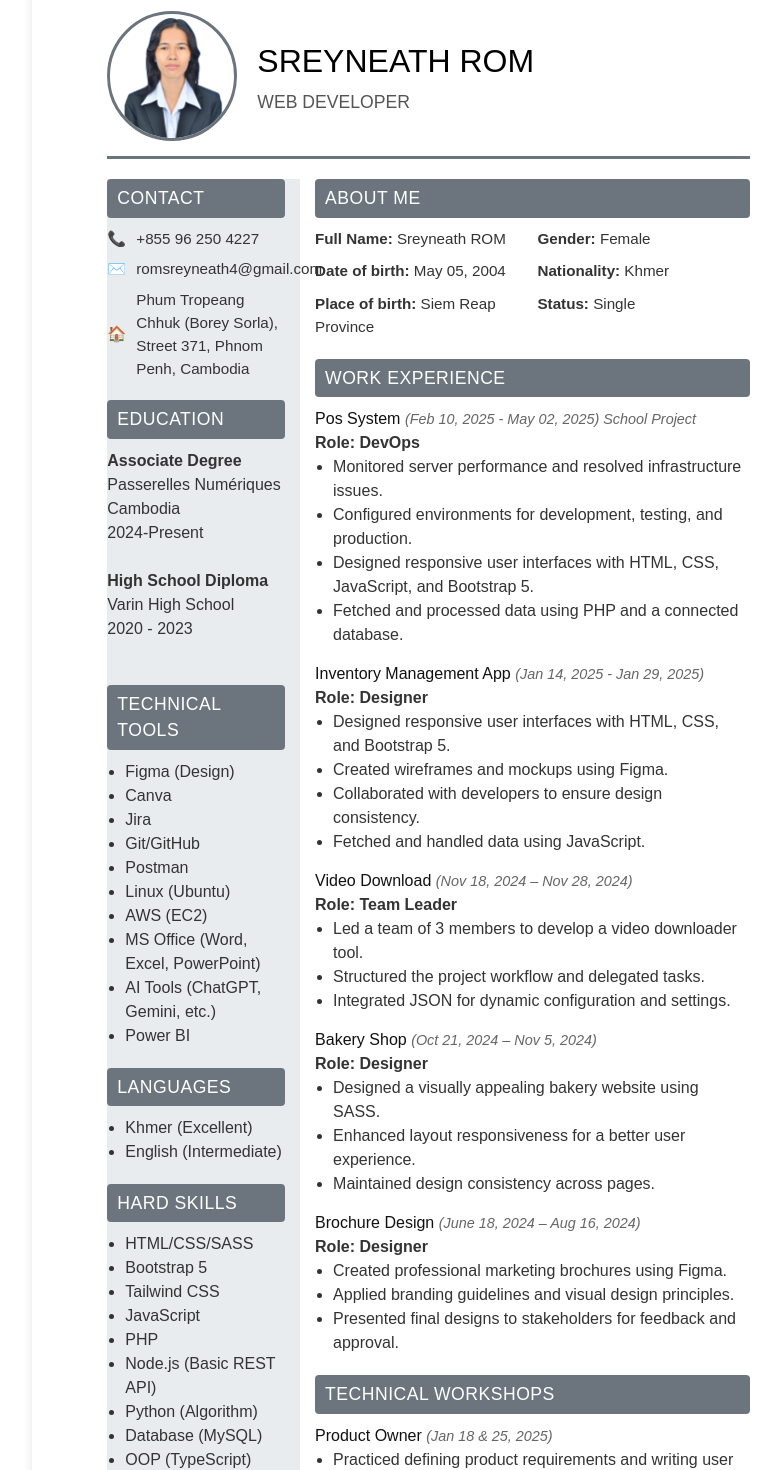
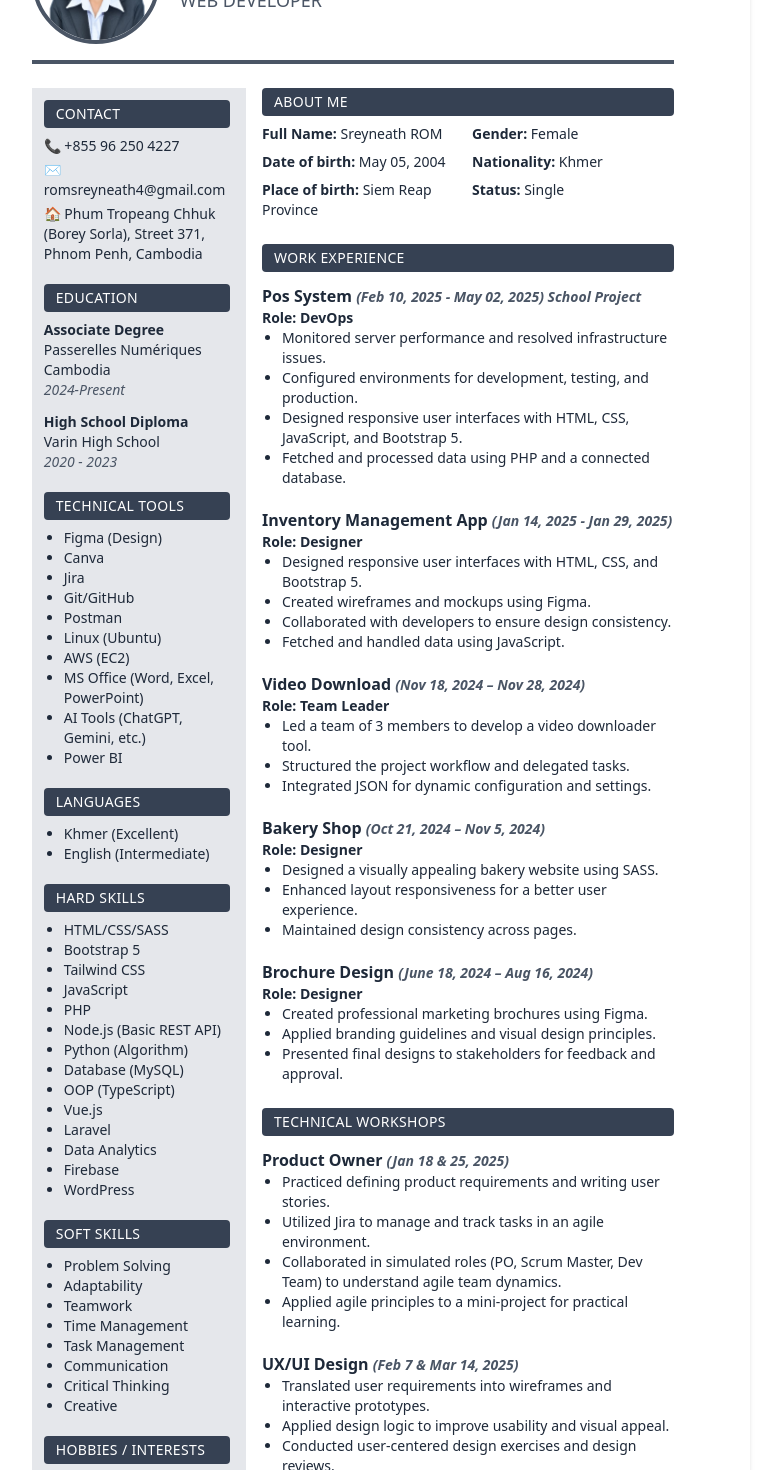
Before and after one commit to Sreyneath-Rom/cv, a Vue app: page / in a window 1280 px wide. Shown: the part 160-1630 px from the top of the page, without its empty margins (287-1068 px from the left). Built offline with nearby package versions, Linux system fonts and the light colour scheme.

Commit message:
update UI with tailwind style

```diff
--- a/src/App.vue
+++ b/src/App.vue
@@ -1,66 +1,84 @@
 <template>
-  <div id="app">
+  <div id="app" class="bg-white w-[210mm] min-h-[297mm] mx-auto p-[20mm] shadow-md text-gray-800 print:shadow-none print:mx-0 print:p-0 print:bg-white">
     <div ref="resume">
       <!-- Header -->
-      <div class="header">
-        <img :src="photo" alt="Sreyneath Rom" />
+      <div class="flex items-center border-b-4 border-gray-600 pb-4 mb-6">
+        <img :src="photo" alt="Sreyneath Rom" class="w-32 h-32 rounded-full object-cover mr-5 border-4 border-gray-600" />
         <div>
-          <h1>{{ name }}</h1>
-          <h2>{{ title }}</h2>
+          <h1 class="text-3xl font-bold text-black">{{ name }}</h1>
+          <h2 class="text-lg text-gray-600 mt-1 font-normal">{{ title }}</h2>
         </div>
       </div>
 
       <!-- Columns -->
-      <div class="columns">
+      <div class="flex">
         <!-- LEFT COLUMN -->
-        <div class="left-column">
-          <div class="section">
-            <h3>Contact</h3>
-            <div class="contact-item phone">{{ phone }}</div>
-            <div class="contact-item email">{{ email }}</div>
-            <div class="contact-item address">{{ address }}</div>
+        <div class="w-1/3 pr-4 bg-gray-200 p-3 print:bg-gray-200">
+          <!-- Contact -->
+          <div class="mb-5">
+            <h3 class="bg-gray-700 text-white px-3 py-1 rounded text-sm uppercase tracking-wide mb-2">Contact</h3>
+            <div class="flex items-center mb-1 text-sm">📞 {{ phone }}</div>
+            <div class="flex items-center mb-1 text-sm">✉️ {{ email }}</div>
+            <div class="flex items-center mb-1 text-sm">🏠 {{ address }}</div>
           </div>
 
-          <div class="section">
-            <h3>Education</h3>
-            <div v-for="edu in education" :key="edu.degree">
+          <!-- Education -->
+          <div class="mb-5">
+            <h3 class="bg-gray-700 text-white px-3 py-1 rounded text-sm uppercase tracking-wide mb-2">Education</h3>
+            <div v-for="edu in education" :key="edu.degree" class="text-sm mb-3">
               <strong>{{ edu.degree }}</strong><br />
               {{ edu.institution }}<br />
-              <span class="date">{{ edu.years }}</span><br /><br />
+              <span class="italic text-gray-600">{{ edu.years }}</span>
             </div>
           </div>
 
-          <div class="section">
-            <h3>Technical Tools</h3>
-            <ul><li v-for="tool in technicalTools" :key="tool">{{ tool }}</li></ul>
+          <!-- Technical Tools -->
+          <div class="mb-5">
+            <h3 class="bg-gray-700 text-white px-3 py-1 rounded text-sm uppercase tracking-wide mb-2">Technical Tools</h3>
+            <ul class="list-disc pl-5 text-sm">
+              <li v-for="tool in technicalTools" :key="tool">{{ tool }}</li>
+            </ul>
           </div>
 
-          <div class="section">
-            <h3>Languages</h3>
-            <ul><li v-for="lang in languages" :key="lang">{{ lang }}</li></ul>
+          <!-- Languages -->
+          <div class="mb-5">
+            <h3 class="bg-gray-700 text-white px-3 py-1 rounded text-sm uppercase tracking-wide mb-2">Languages</h3>
+            <ul class="list-disc pl-5 text-sm">
+              <li v-for="lang in languages" :key="lang">{{ lang }}</li>
+            </ul>
           </div>
 
-          <div class="section">
-            <h3>Hard Skills</h3>
-            <ul><li v-for="skill in hardSkills" :key="skill">{{ skill }}</li></ul>
+          <!-- Hard Skills -->
+          <div class="mb-5">
+            <h3 class="bg-gray-700 text-white px-3 py-1 rounded text-sm uppercase tracking-wide mb-2">Hard Skills</h3>
+            <ul class="list-disc pl-5 text-sm">
+              <li v-for="skill in hardSkills" :key="skill">{{ skill }}</li>
+            </ul>
           </div>
 
-          <div class="section">
-            <h3>Soft Skills</h3>
-            <ul><li v-for="skill in softSkills" :key="skill">{{ skill }}</li></ul>
+          <!-- Soft Skills -->
+          <div class="mb-5">
+            <h3 class="bg-gray-700 text-white px-3 py-1 rounded text-sm uppercase tracking-wide mb-2">Soft Skills</h3>
+            <ul class="list-disc pl-5 text-sm">
+              <li v-for="skill in softSkills" :key="skill">{{ skill }}</li>
+            </ul>
           </div>
 
-          <div class="section">
-            <h3>Hobbies/Interests</h3>
-            <ul><li v-for="hobby in hobbies" :key="hobby">{{ hobby }}</li></ul>
+          <!-- Hobbies -->
+          <div class="mb-5">
+            <h3 class="bg-gray-700 text-white px-3 py-1 rounded text-sm uppercase tracking-wide mb-2">Hobbies / Interests</h3>
+            <ul class="list-disc pl-5 text-sm">
+              <li v-for="hobby in hobbies" :key="hobby">{{ hobby }}</li>
+            </ul>
           </div>
         </div>
 
         <!-- RIGHT COLUMN -->
-        <div class="right-column">
-          <div class="section">
-            <h3>About Me</h3>
-            <div class="about-me">
+        <div class="w-2/3 pl-4">
+          <!-- About Me -->
+          <div class="mb-6">
+            <h3 class="bg-gray-700 text-white px-3 py-1 rounded text-sm uppercase tracking-wide mb-2">About Me</h3>
+            <div class="grid grid-cols-2 gap-2 text-sm">
               <div><strong>Full Name:</strong> {{ about.fullName }}</div>
               <div><strong>Gender:</strong> {{ about.gender }}</div>
               <div><strong>Date of birth:</strong> {{ about.dob }}</div>
@@ -70,45 +88,60 @@
             </div>
           </div>
 
-          <div class="section">
-            <h3>Work Experience</h3>
-            <div v-for="exp in workExperience" :key="exp.title" class="experience-item">
-              <h4>{{ exp.title }} <span class="date">({{ exp.date }}) {{ exp.extra || '' }}</span></h4>
-              <div class="role">Role: {{ exp.role }}</div>
-              <ul><li v-for="desc in exp.descriptions" :key="desc">{{ desc }}</li></ul>
+          <!-- Work Experience -->
+          <div class="mb-6">
+            <h3 class="bg-gray-700 text-white px-3 py-1 rounded text-sm uppercase tracking-wide mb-3">Work Experience</h3>
+            <div v-for="exp in workExperience" :key="exp.title" class="mb-5">
+              <h4 class="text-base font-semibold">
+                {{ exp.title }}
+                <span class="italic text-gray-600 text-sm">({{ exp.date }}) {{ exp.extra || '' }}</span>
+              </h4>
+              <div class="font-semibold text-sm">Role: {{ exp.role }}</div>
+              <ul class="list-disc pl-5 text-sm">
+                <li v-for="desc in exp.descriptions" :key="desc">{{ desc }}</li>
+              </ul>
             </div>
           </div>
 
-          <!-- Optional page break (if needed) -->
-          <div class="page-break"></div>
+          <!-- Page Break -->
+          <div class="page-break my-4 print:break-after-page"></div>
 
-          <div class="section">
-            <h3>Technical Workshops</h3>
-            <div v-for="workshop in technicalWorkshops" :key="workshop.title" class="experience-item">
-              <h4>{{ workshop.title }} <span class="date">({{ workshop.date }})</span></h4>
-              <ul><li v-for="desc in workshop.descriptions" :key="desc">{{ desc }}</li></ul>
+          <!-- Technical Workshops -->
+          <div class="mb-6">
+            <h3 class="bg-gray-700 text-white px-3 py-1 rounded text-sm uppercase tracking-wide mb-3">Technical Workshops</h3>
+            <div v-for="workshop in technicalWorkshops" :key="workshop.title" class="mb-5">
+              <h4 class="text-base font-semibold">
+                {{ workshop.title }}
+                <span class="italic text-gray-600 text-sm">({{ workshop.date }})</span>
+              </h4>
+              <ul class="list-disc pl-5 text-sm">
+                <li v-for="desc in workshop.descriptions" :key="desc">{{ desc }}</li>
+              </ul>
             </div>
           </div>
 
-          <div class="section">
-            <h3>References</h3>
-            <div v-for="ref in references" :key="ref.name" class="experience-item">
-              <h4>{{ ref.name }}</h4>
-              <span>{{ ref.position }}</span><br />
-              Phone: {{ ref.phone }}<br />
-              Email: {{ ref.email }}
+          <!-- References -->
+          <div>
+            <h3 class="bg-gray-700 text-white px-3 py-1 rounded text-sm uppercase tracking-wide mb-3">References</h3>
+            <div v-for="ref in references" :key="ref.name" class="mb-4 text-sm">
+              <h4 class="text-base font-semibold">{{ ref.name }}</h4>
+              <div>{{ ref.position }}</div>
+              <div>Phone: {{ ref.phone }}</div>
+              <div>Email: {{ ref.email }}</div>
             </div>
           </div>
         </div>
       </div>
     </div>
 
-    <!-- Download Button -->
-    <button class="export-btn" @click="downloadPDF">
+    <!-- Download Button (hidden in print) -->
+    <button @click="downloadPDF"
+      class="mt-6 inline-flex items-center gap-2 px-6 py-2 bg-gradient-to-r from-gray-600 to-gray-400 text-white font-semibold rounded-lg shadow hover:shadow-lg hover:-translate-y-0.5 transition print:hidden">
       📄 Download as PDF (A4)
     </button>
   </div>
 </template>
+
 
 <script setup>
 import { ref } from 'vue';
@@ -345,123 +378,7 @@ const references = [
 </script>
 
 <style>
-body {
-  font-family: "Arial", sans-serif;
-  margin: 0;
-  padding: 20px;
-  background: #f5f6fa;
-}
-#app {
-  background: #fff;
-  width: 210mm;
-  min-height: 297mm;
-  margin: 0 auto;
-  padding: 20mm;
-  box-shadow: 0 0 10px rgba(0, 0, 0, 0.1);
-  color: #333;
-}
-.header {
-  display: flex;
-  align-items: center;
-  border-bottom: 3px solid #6c757d;
-  padding-bottom: 15px;
-  margin-bottom: 20px;
-}
-.header img {
-  width: 130px;
-  height: 130px;
-  border-radius: 50%;
-  object-fit: cover;
-  margin-right: 20px;
-  border: 3px solid #6c757d;
-}
-.header h1 {
-  font-size: 2em;
-  margin: 0;
-  color: #000;
-}
-.header h2 {
-  margin: 4px 0 0 0;
-  color: #555;
-  font-weight: normal;
-  font-size: 1.1em;
-}
-.columns {
-  display: flex;
-}
-.left-column {
-  width: 30%;
-  padding-right: 15px;
-  background-color: #e9ecef;
-}
-.right-column {
-  width: 70%;
-  padding-left: 15px;
-}
-.section {
-  margin-bottom: 20px;
-}
-.section h3 {
-  font-size: 1.1em;
-  background-color: #6c757d;
-  color: #fff;
-  padding: 6px 10px;
-  margin: 0 0 10px 0;
-  border-radius: 4px;
-  text-transform: uppercase;
-  letter-spacing: 0.5px;
-}
-.contact-item {
-  display: flex;
-  align-items: center;
-  margin-bottom: 8px;
-  font-size: 0.95em;
-}
-.contact-item::before {
-  margin-right: 10px;
-}
-.contact-item.phone::before {
-  content: "📞";
-}
-.contact-item.email::before {
-  content: "✉️";
-}
-.contact-item.address::before {
-  content: "🏠";
-}
-ul {
-  list-style-type: disc;
-  padding-left: 18px;
-  margin: 0;
-}
-.experience-item {
-  margin-bottom: 15px;
-}
-.experience-item h4 {
-  margin: 0;
-  font-size: 1em;
-  color: #111;
-}
-.experience-item .date {
-  font-style: italic;
-  color: #666;
-  font-size: 0.9em;
-}
-.experience-item .role {
-  font-weight: bold;
-  color: #333;
-}
-.about-me {
-  display: grid;
-  grid-template-columns: 1fr 1fr;
-  gap: 10px;
-}
-.about-me div {
-  font-size: 0.95em;
-}
-.about-me strong {
-  font-weight: bold;
-}
+
 /* Export Button */
 .export-btn {
   display: inline-flex;
```
